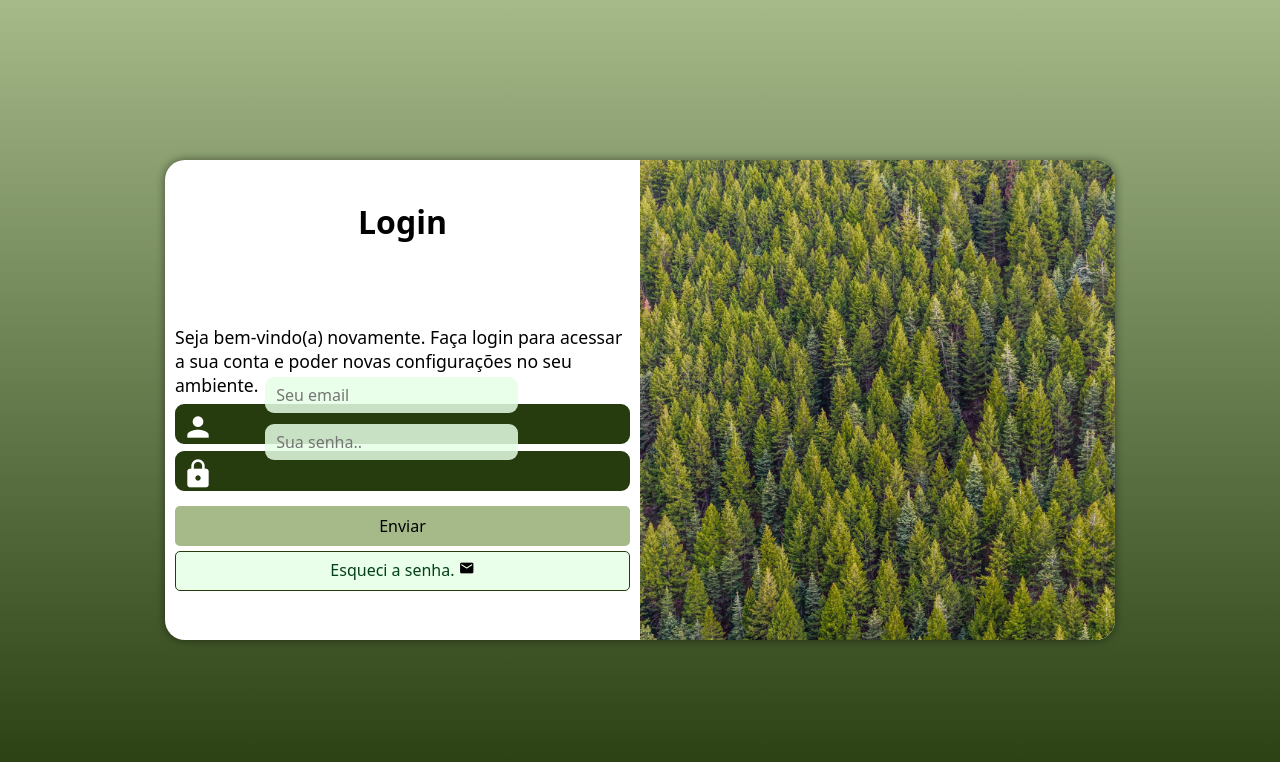
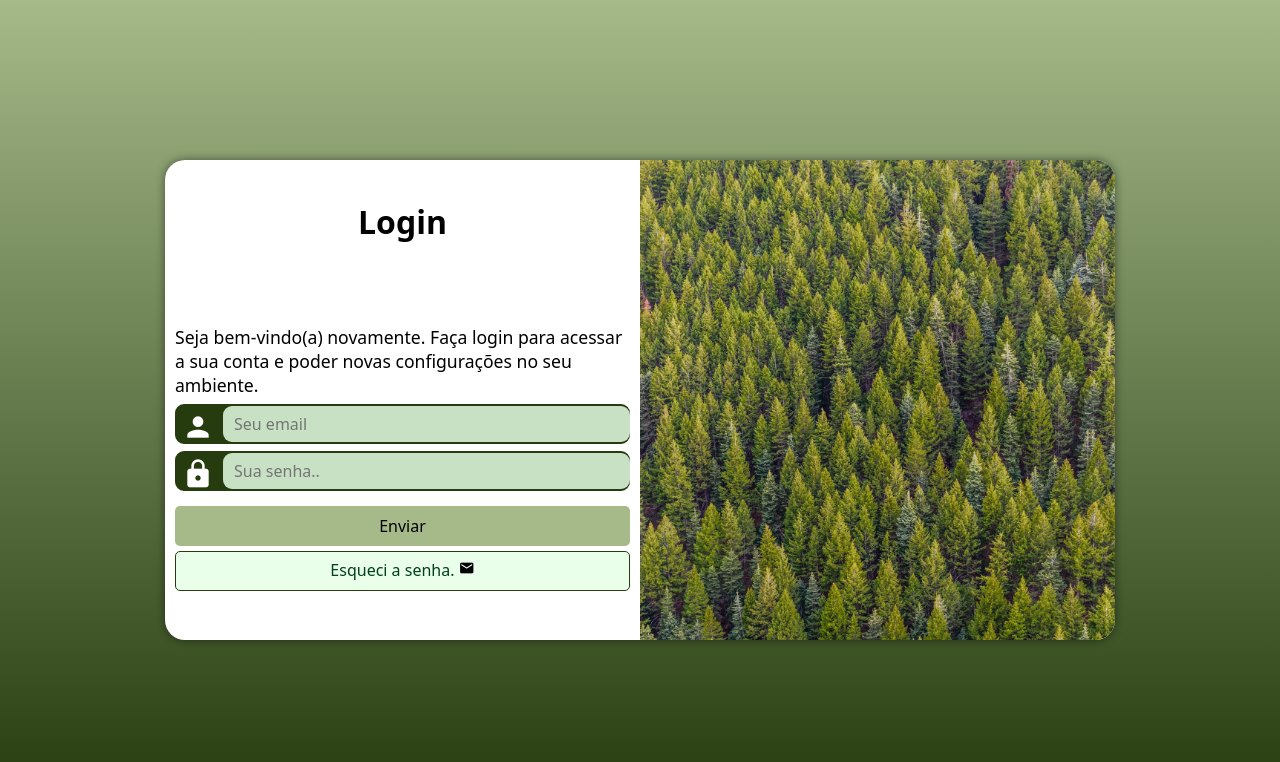
Before and after one commit to LeticiaBraga10/projeto-login, a plain HTML site: page index.html in a window 1280 px wide. Drawn offline with Linux system fonts and the light colour scheme.

Commit message:
ALTERAÇÕES- ESTOU TENTANDO RESOLVER UM PROBLEMA NO LAYOUT

```diff
--- a/estilos/mediaquery.css
+++ b/estilos/mediaquery.css
@@ -17,6 +17,7 @@
         width: 80%;
         height: 400px;
     }
+
     #formulario > h1{
         padding-top: 20px;
     }
@@ -68,6 +69,8 @@
     #formulario > p{
         padding-top: 18%;
     }
+
+
     div#formulario > h1{
         font-size: 2em;
 
--- a/estilos/style.css
+++ b/estilos/style.css
@@ -74,6 +74,12 @@ form > div.campo{
     display: block;
     border-radius: 9px;
     margin: 7px 0px;
+
+}
+
+div.campo{position: relative;/*Adicionei*/
+    display: flex;
+    align-items: center;
 }
 
 div.campo > label {
@@ -86,17 +92,26 @@ div.campo > span{
     font-size: 2em;
     width: 40px;
     padding: 5px;
+    position: absolute;
+    left: 0;
+    top: 0;
+
 }
 
 div.campo > input{
     background-color: rgba(229, 255, 229, 0.847);
     font-size: 1em;
-    /* width: calc(100% - 44px); */
+    width: calc(100% - 44px);
     height: 100%;
     border: 0px;
     border-radius: 9px;
     padding: 11px;
-    transform: translate(44px,-42px);
+    margin-left: 44px;
+    margin-top: -44px;
+    flex: 1;
+    margin: 0;
+    margin-left: 46px;/*ESSA FOI A FORMA QUE ENCONTREI PARA AJEITAR O PROBLEMA*/
+    /* transform: translate(44px,-42px); */
 }
 
 div.campo > input:focus-within{
```
